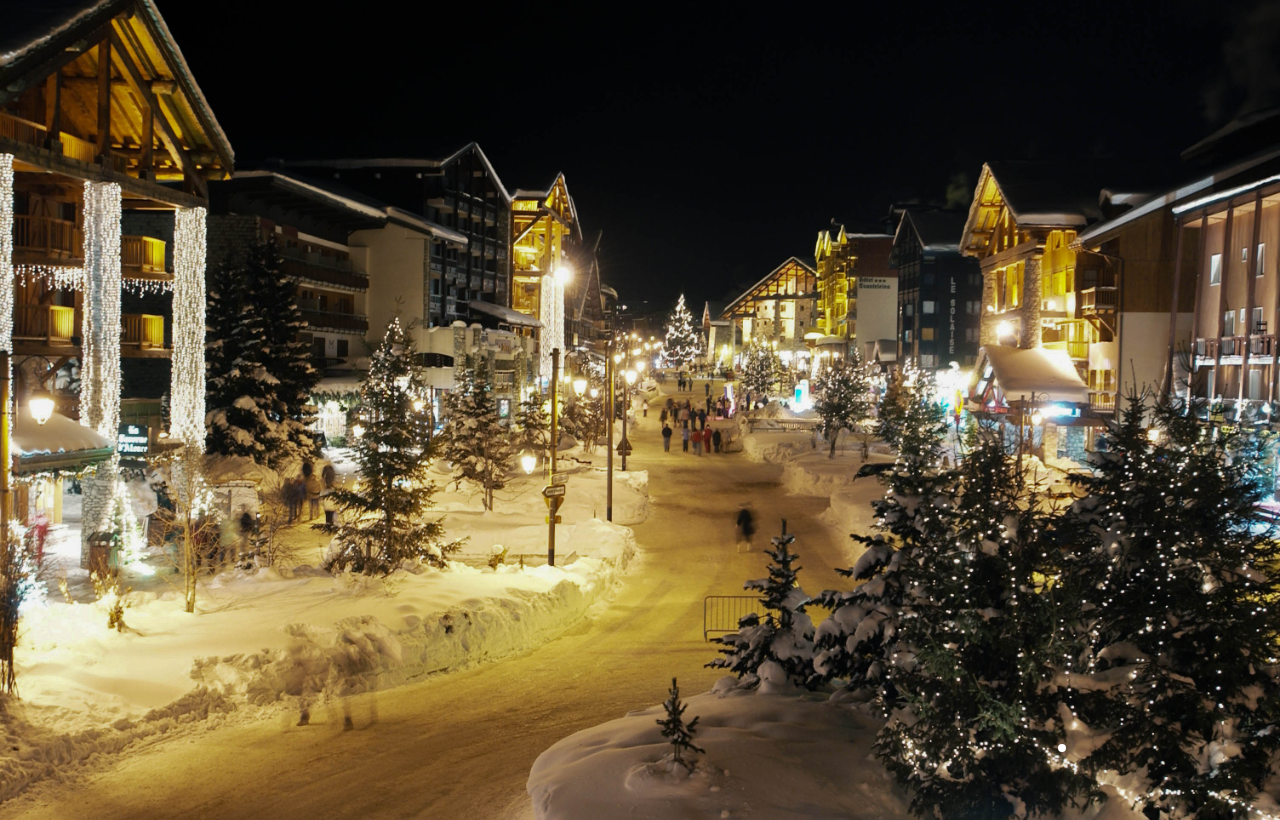
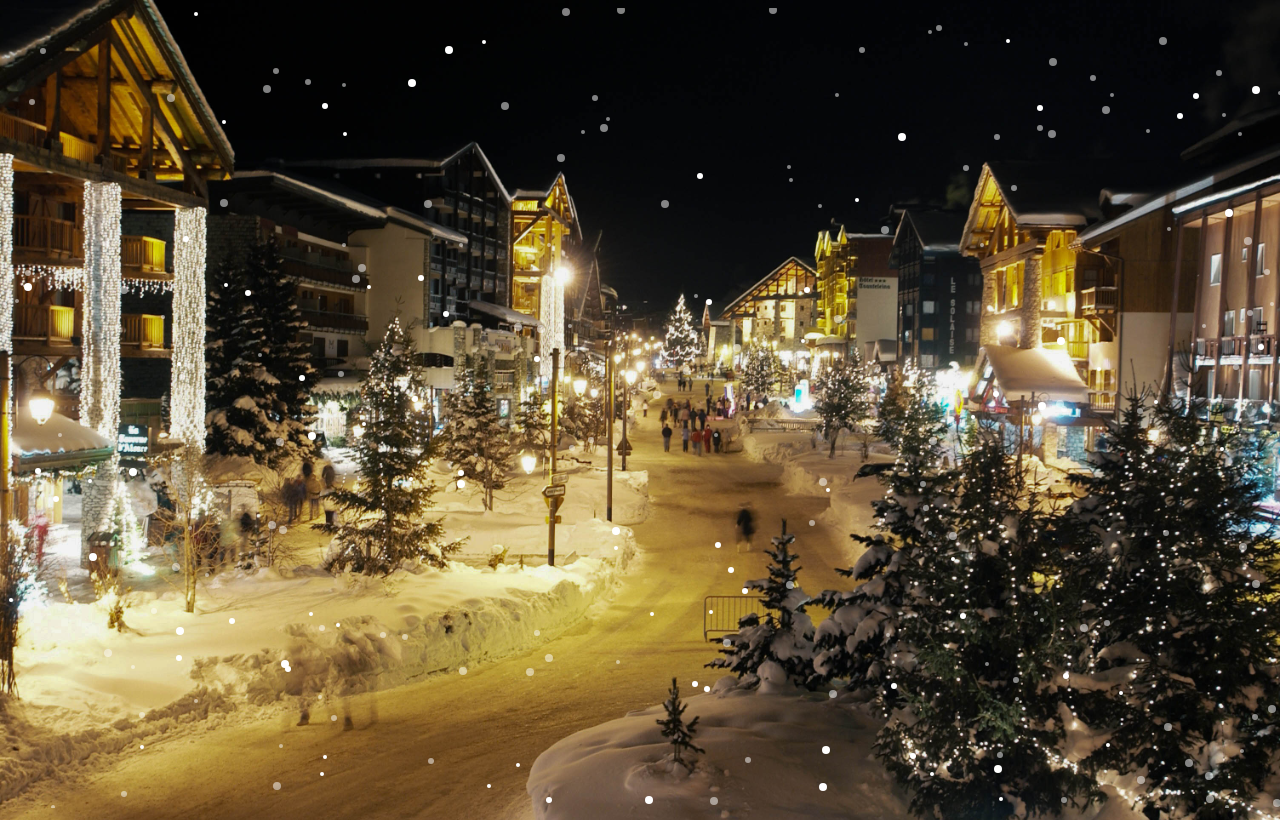
Before and after one commit to rungreung/javaScript21Days-Challenge, a plain HTML site: page 01_Falling_Snow/index.html in a window 1280 px wide. Drawn offline with Linux system fonts and the light colour scheme.

Commit message:
finished faling Snow

```diff
--- a/01_Falling_Snow/index.html
+++ b/01_Falling_Snow/index.html
@@ -8,7 +8,7 @@
     <link rel="stylesheet" href="./style.css" />
   </head>
   <body>
-    <canvas id="falling-snow-canvas"></canvas>
+    <canvas id="l"></canvas>
     <script src="./start.js"></script>
   </body>
 </html>
--- a/01_Falling_Snow/start.js
+++ b/01_Falling_Snow/start.js
@@ -1,7 +1,7 @@
 (() => {
   // เริ่มเขียนโค้ด
   function setup() {
-    const canvas = document.getElementById("falling-snow-canvas"); //get element canvas
+    const canvas = document.getElementById("l"); //get element canvas
     canvas.width = window.innerWidth; //setup backgroung-img
     canvas.height = window.innerHeight; //setup backgroung-img
 
@@ -12,31 +12,65 @@
       numberOfSnowBall: 250,
     };
   }
+
   function random(min, max) {
     //random position snowBall
-    return Math.floor(Math.random() * (max - min + 1) + min);
+
+    return Math.floor(Math.random() * (max - min + 1)) + min;
   }
+
   function createSnowBalls(canvas, numberOfSnowBall) {
     return [...Array(numberOfSnowBall)].map(() => {
       return {
         x: random(0, canvas.width), //random position
         y: random(0, canvas.height), //random position
+        opacity: random(0.5, 1), //random opacity
+        radius: random(2, 4), //random size showBall
+        speedX: random(-5, 5), // random speedx
+        speedY: random(1, 3), //radmom speedy
       };
     });
   }
 
   function drawSnowBall(canvasContext, snowBalls) {
     canvasContext.beginPath();
-    canvasContext.arc(snowBalls.x, snowBalls.y, 4, 0, Math.PI * 2);
-    canvasContext.fillStyle = `rgba(255,255,255,1)`;
+    canvasContext.arc(
+      snowBalls.x,
+      snowBalls.y,
+      snowBalls.radius,
+      0,
+      Math.PI * 2
+    );
+    canvasContext.fillStyle = `rgba(255,255,255,${snowBalls.opacity})`;
     canvasContext.fill();
+  }
+  function moveSnowBall(canvas, snowBall) {
+    snowBall.x += snowBall.speedX;
+    snowBall.y += snowBall.speedY;
+    if (snowBall.x > canvas.width) {
+      //ตกขอบ x set position ใหม่
+      snowBall.x = 0;
+    } else if (snowBall.x < 0) {
+      snowBall.x = canvas.width;
+    }
+
+    if (snowBall.y > canvas.height) {
+      //ตกขอบ y set position ใหม่
+      snowBall.y = 0;
+    } else if (snowBall.y < 0) {
+      snowBall = canvas.height;
+    }
   }
 
   function run() {
-    const { canvas, canvasContext, numberOfSnowBall } = setup();
-    const snowBalls = createSnowBalls(canvas, numberOfSnowBall);
-    console.log(snowBalls);
-    drawSnowBall(canvasContext, snowBalls[1]);
+    const { canvas, canvasContext, numberOfSnowBall } = setup(); //ดึงมาเตรียมใช้
+    const snowBall = createSnowBalls(canvas, numberOfSnowBall); //crateShowBall
+
+    setInterval(() => {
+      canvasContext.clearRect(0, 0, canvas.width, canvas.height); //clear canvas
+      snowBall.forEach((snowBall) => drawSnowBall(canvasContext, snowBall)); // show show ball
+      snowBall.forEach((snowBall) => moveSnowBall(canvas, snowBall)); // move snowBall
+    }, 50);
   }
   run();
 })();
```
